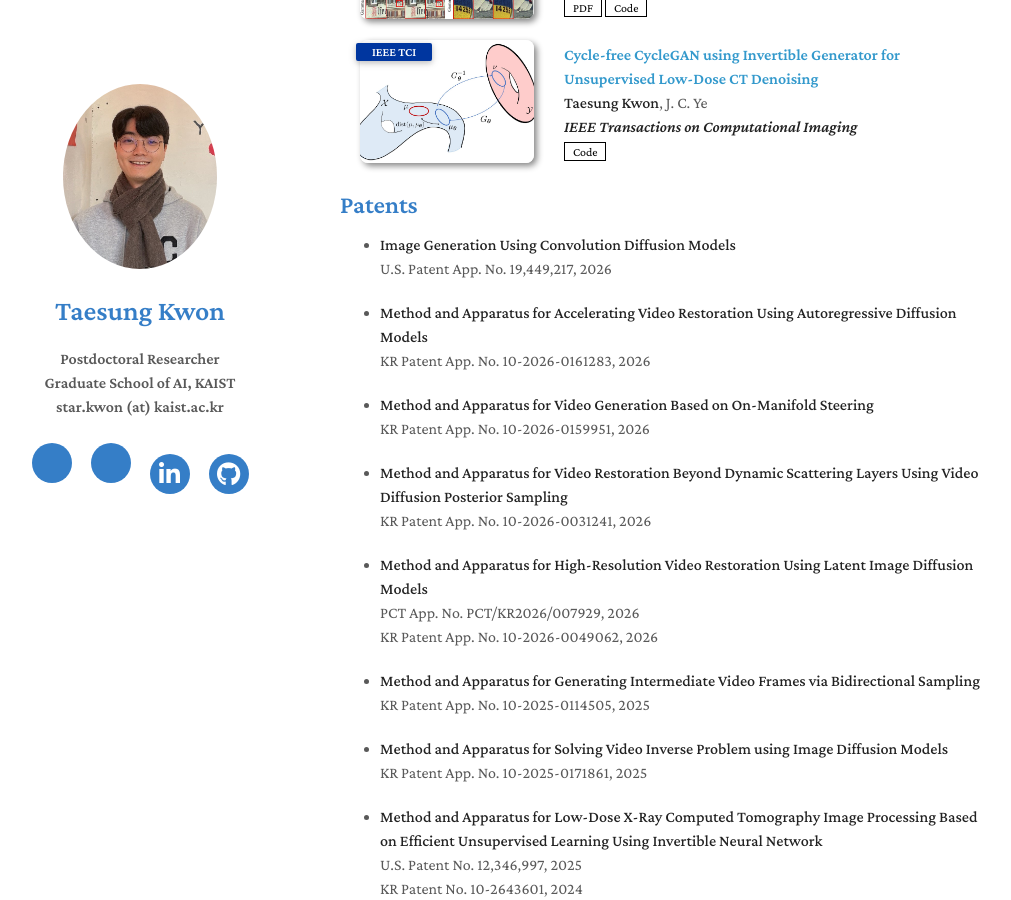
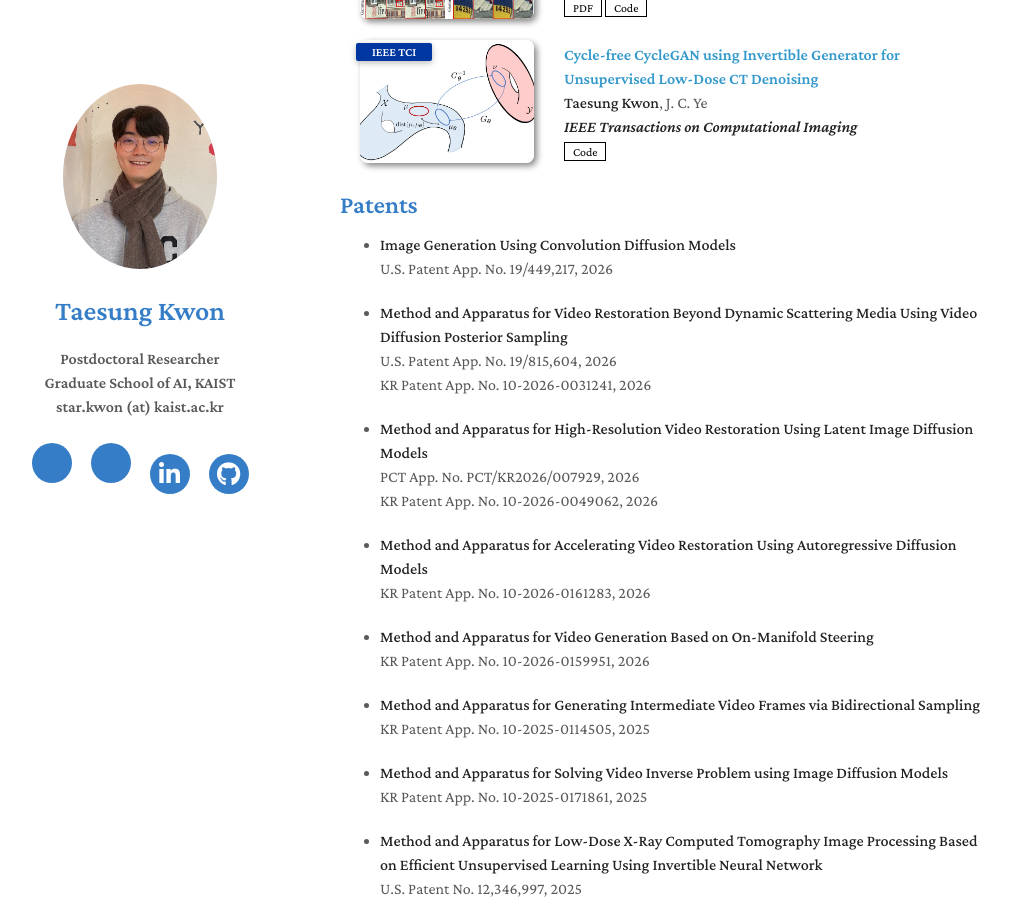
Before and after one commit to star-kwon/star-kwon.github.io, a Jekyll site: the page built from index.md, in a window 1280 px wide and 900 px high, scrolled down 2672 px. Shown: the whole window, without its empty margins (130-1141 px from the left). Built offline with Jekyll 4.4.1, drawn with Linux system fonts in a browser that asks for light colours; nearby versions of some CDN libraries; comment, search, counter and statistics services are not loaded; a style sheet for code colours, icons or effects is not loaded; our own code applies the rules of GitHub Pages for plain Markdown files.

Commit message:
update patents

```diff
--- a/index.md
+++ b/index.md
@@ -292,7 +292,19 @@ Off-the-Shelf Video Diffusion Models</a></div>
 
 - **Image Generation Using Convolution Diffusion Models**
   <br>
-  U.S. Patent App. No. 19,449,217, 2026
+  U.S. Patent App. No. 19/449,217, 2026
+
+- **Method and Apparatus for Video Restoration Beyond Dynamic Scattering Media Using Video Diffusion Posterior Sampling**
+  <br>
+  U.S. Patent App. No. 19/815,604, 2026
+  <br>
+  KR Patent App. No. 10-2026-0031241, 2026
+
+- **Method and Apparatus for High-Resolution Video Restoration Using Latent Image Diffusion Models**
+  <br>
+  PCT App. No. PCT/KR2026/007929, 2026
+  <br>
+  KR Patent App. No. 10-2026-0049062, 2026
 
 - **Method and Apparatus for Accelerating Video Restoration Using Autoregressive Diffusion Models**
   <br>
@@ -301,16 +313,6 @@ Off-the-Shelf Video Diffusion Models</a></div>
 - **Method and Apparatus for Video Generation Based on On-Manifold Steering**
   <br>
   KR Patent App. No. 10-2026-0159951, 2026
-
-- **Method and Apparatus for Video Restoration Beyond Dynamic Scattering Layers Using Video Diffusion Posterior Sampling**
-  <br>
-  KR Patent App. No. 10-2026-0031241, 2026
-
-- **Method and Apparatus for High-Resolution Video Restoration Using Latent Image Diffusion Models**
-  <br>
-  PCT App. No. PCT/KR2026/007929, 2026
-  <br>
-  KR Patent App. No. 10-2026-0049062, 2026
 
 - **Method and Apparatus for Generating Intermediate Video Frames via Bidirectional Sampling**
   <br>
```
